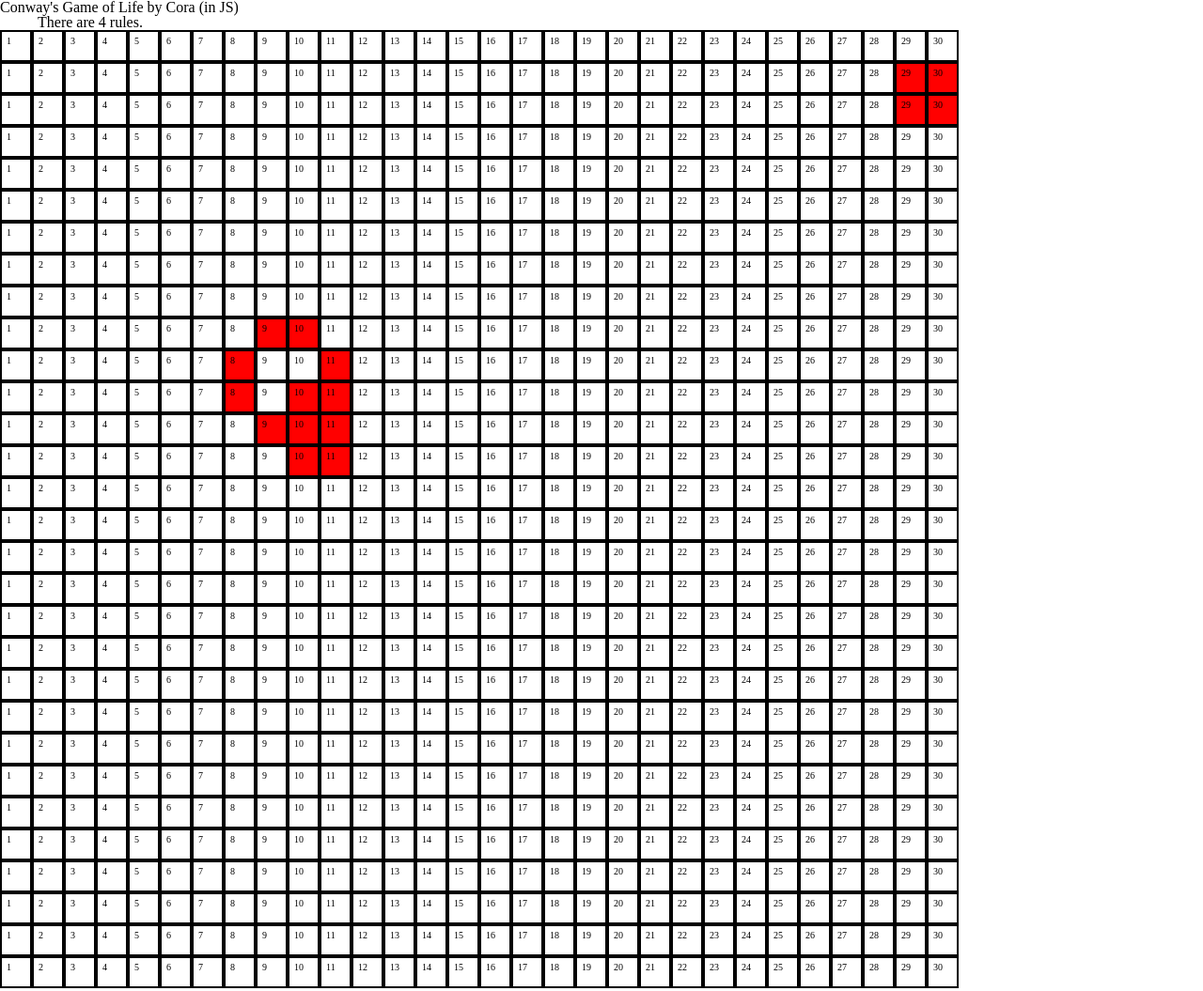
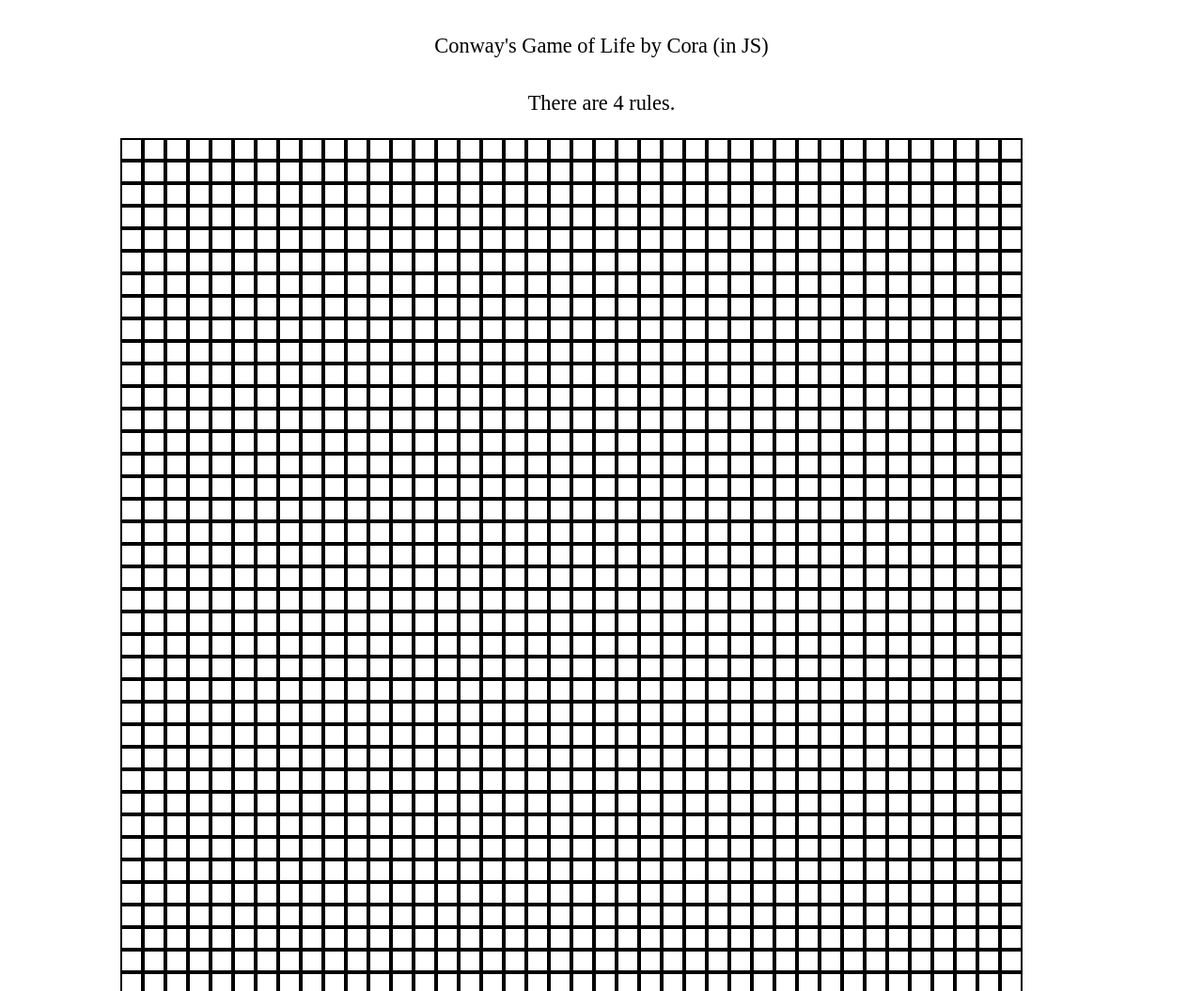
Before and after one commit to CorainChicago/GameofLife, a plain HTML site: page index.html in a window 1280 px wide. Shown: the top 1055 px of the page at 94% size. Drawn offline with Linux system fonts and the light colour scheme.

Commit message:
Updated Css

```diff
--- a/game.js
+++ b/game.js
@@ -1,5 +1,5 @@
-var boardHeight = 30;
-var boardWidth = 30;
+var boardHeight = 40;
+var boardWidth = boardHeight;
 
 
 var $board = $('#board');
@@ -13,7 +13,7 @@ function createBoard(boardHeight, boardWidth){
 		var $row = $("<div class = 'row" + i +"'>" + column + "</div>");
 		$board.append($row);
 		for(var x = 1; x <= boardWidth; x++){
-			var counter = ('<p id = row' + cellID+ '>' + x +'</p>');
+			var counter = ('<p id = row' + cellID+ '>' +'</p>');
 			$('.row' + i).append(counter);
 			allCells.push(counter);
 			cellID = cellID +1;
@@ -26,9 +26,9 @@ createBoard(boardHeight, boardWidth);
 // startBoard picks a random number of squares to be "alive" and the places the alive squares randomly on the board
 
 function startBoard(){
-	var baseRandom = Math.floor((Math.random() * 100) + 1);
+	var baseRandom = Math.floor((Math.random() * (boardHeight * 4)) + 1);
 	for (i = 0; i <baseRandom; i++){
-		var choiceRandom1 = Math.floor((Math.random() * 899) + 1);
+		var choiceRandom1 = Math.floor((Math.random() * ((boardHeight*boardHeight) - 1)) + 1);
 		var holdcell = ($('#row' + choiceRandom1));
 		holdcell.addClass("alive");
 	}
@@ -40,8 +40,20 @@ startBoard();
 var neighborNumber = 0;
 var cellCounter;
 
+var mathFindNeighbors = [];
 
-var mathFindNeighbors = [1, 29, 30,31, -1, -29, -30, -31];
+function createMathFindNeighbors(boardHeight){
+	mathFindNeighbors.push(1);
+	mathFindNeighbors.push(-1);
+	mathFindNeighbors.push(boardHeight);
+	mathFindNeighbors.push(boardHeight + 1);
+	mathFindNeighbors.push(boardHeight - 1);
+	mathFindNeighbors.push(-boardHeight);
+	mathFindNeighbors.push(-boardHeight + 1);
+	mathFindNeighbors.push(-boardHeight - 1);
+}
+
+createMathFindNeighbors(boardHeight);
 
 function addUpaliveneighbors(mathFindNeighbors){
 	for(x = 0; x < mathFindNeighbors.length; x++){
@@ -50,7 +62,6 @@ function addUpaliveneighbors(mathFindNeighbors){
 		neighborNumber = neighborNumber + 1;
 		}
 		}
-	console.log(neighborNumber);
 	return neighborNumber;
 }
 
@@ -73,7 +84,7 @@ function fourRules(cell, neighborNumber){
 
  // This runs the functions though all of the cells one by one
 function surveyEachCell(){
-	for(i = 0; i < 899; i++){
+	for(i = 0; i < ((boardHeight*boardHeight) - 1); i++){
 		cellCounter = i;
 		var cell = $('#row' + i);
 		addUpaliveneighbors(mathFindNeighbors);
@@ -85,7 +96,7 @@ function surveyEachCell(){
 
 setInterval(function(){
   surveyEachCell();
-}, 5000);
+}, 2000);
 
 
 
--- a/index.html
+++ b/index.html
@@ -10,9 +10,8 @@
 </head>
 
 <body>
-	<h1> Conway's Game of Life by Cora (in JS) </h1>
+	<h2> Conway's Game of Life by Cora (in JS) </h2>
 	<h2> There are 4 rules. </h2>
-
 	<div id="board">
 	</div>
 	<script type="text/javascript" src="game.js"></script>
--- a/styles.css
+++ /dev/null
@@ -1,9 +0,0 @@
-div{
-	background-color: blue;
-	float: left;
-	position: relative;
-}
-
-h2{
-	margin-left: 40px;
-}
--- a/stylesheets/styles.css
+++ b/stylesheets/styles.css
@@ -1,22 +1,34 @@
 
 h2{
-	margin-left: 40px;
+	font-size: 1.4em;
+	text-align: center;
+	margin-left: 35%;
+	margin-right: 35%;
+	margin-top: 3%;
+
 }
+
+#board {
+	 margin-right: 10%;
+	 margin-left: 10%;
+	 margin-top: 2%;
+	}
 
 div{
  	clear: both;
  }
  p{
  	font-size: 10px;
- 	width: 20px;
- 	height: 20px;
+ 	width: 10px;
+ 	height: 10px;
  	float: left;
  	padding: 5px;
  	border-style: solid;
     border-width: 2px;
 
  }
-
  .alive{
  	background-color: red;
  }
+
+}
```
